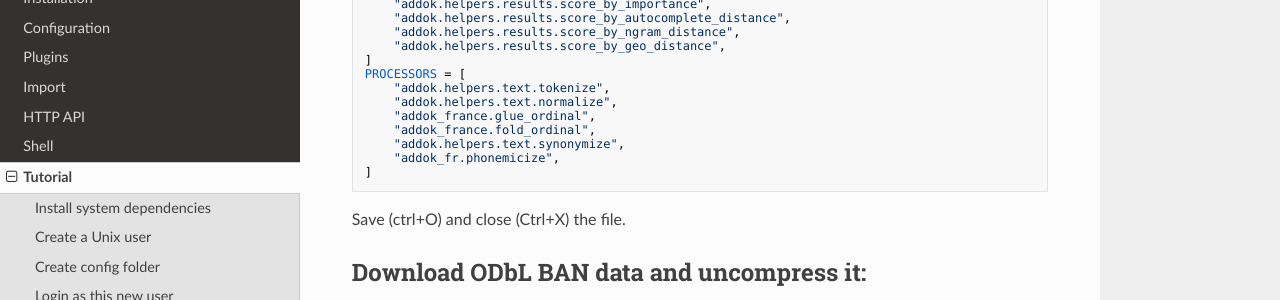
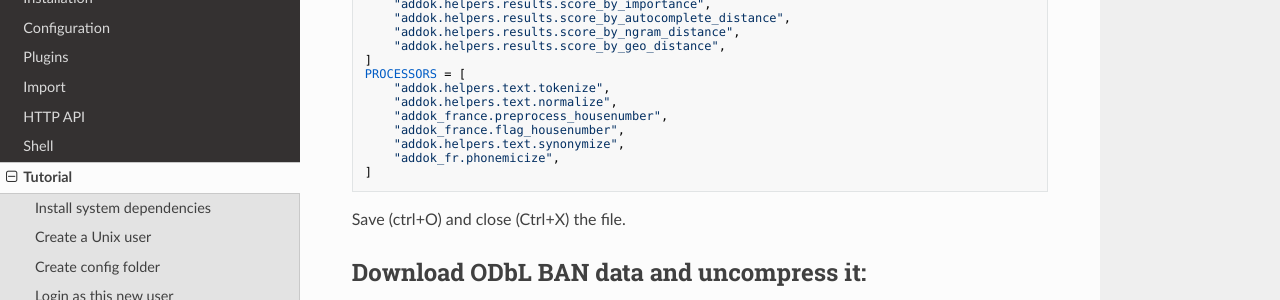
Before and after one commit to addok/addok, an MkDocs documentation site: the page built from docs/tutorial.md, in a window 1280 px wide and 900 px high, scrolled down 1664 px. Shown: the part 151-451 px from the top of the window. Built offline with MkDocs 1.6.1, drawn with Linux system fonts in a browser that asks for light colours; nearby versions of some CDN libraries; old or Windows-style settings are respelled for this version of MkDocs.

Commit message:
Update tutorial

```diff
--- a/docs/tutorial.md
+++ b/docs/tutorial.md
@@ -79,8 +79,8 @@ SEARCH_RESULT_PROCESSORS = [
 PROCESSORS = [
     "addok.helpers.text.tokenize",
     "addok.helpers.text.normalize",
-    "addok_france.glue_ordinal",
-    "addok_france.fold_ordinal",
+    "addok_france.preprocess_housenumber",
+    "addok_france.flag_housenumber",
     "addok.helpers.text.synonymize",
     "addok_fr.phonemicize",
 ]
```
